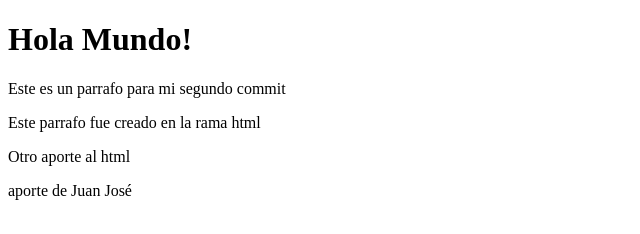
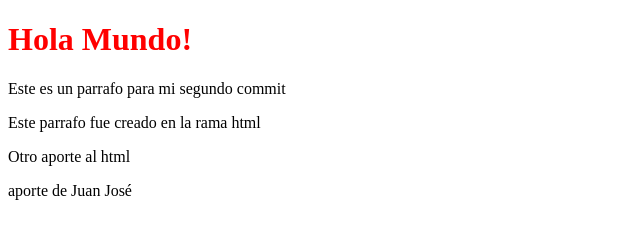
Before and after one commit to MiguelLopezMasmela/ciclo3-grupo8, a plain HTML site: page index.html in a window 1280 px wide. Shown: the whole page, without its empty margins (0-640 px from the left). Drawn offline with Linux system fonts and the light colour scheme.

Commit message:
nuevo aporte con linea 7

```diff
--- a/index.html
+++ b/index.html
@@ -5,6 +5,7 @@
     <meta http-equiv="X-UA-Compatible" content="IE=edge">
     <meta name="viewport" content="width=device-width, initial-scale=1.0">
     <title>Document</title>
+    <link type="text/css" rel="stylesheet" href="./estilos.css">
 </head>
 <body>
     <h1>Hola Mundo!</h1>
```
